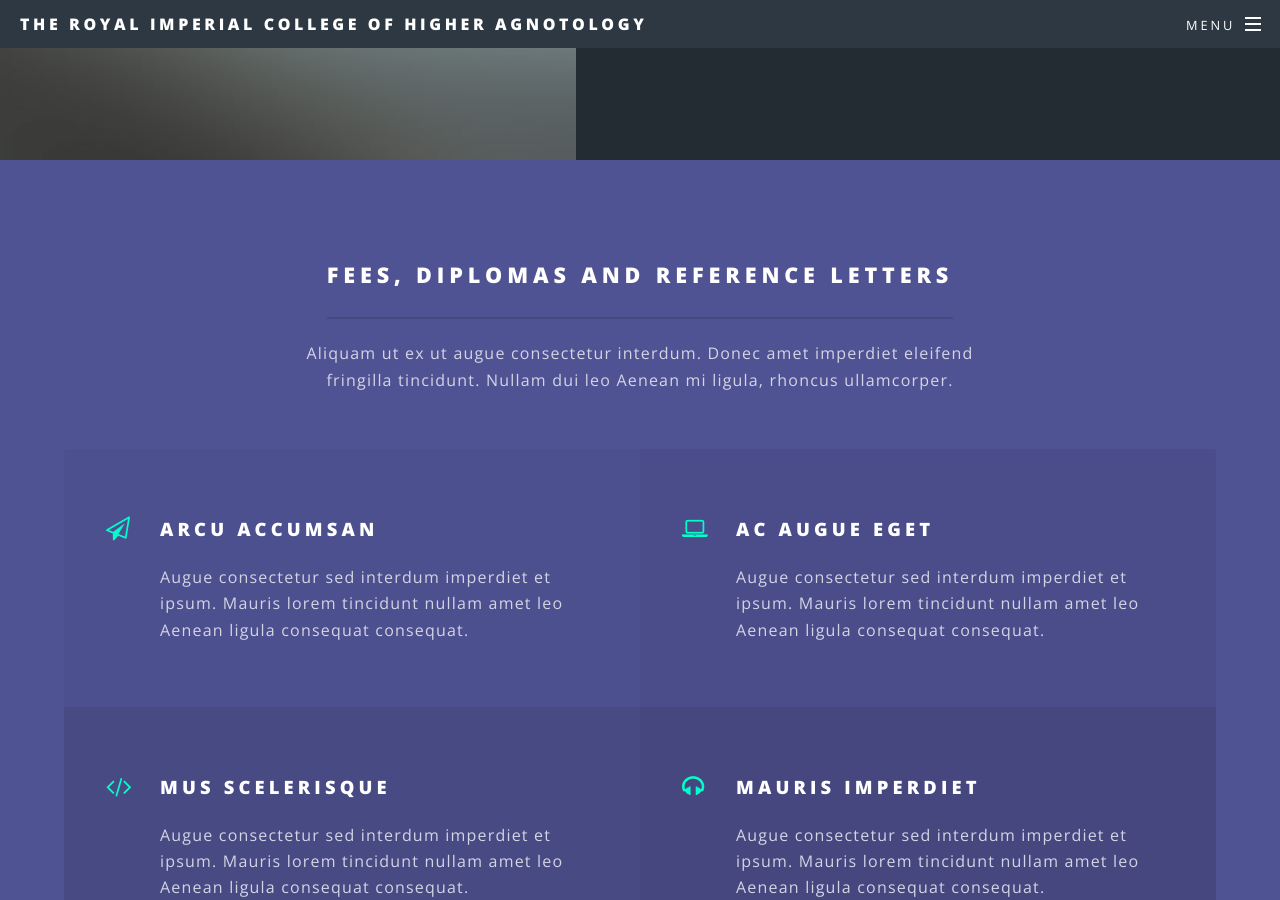
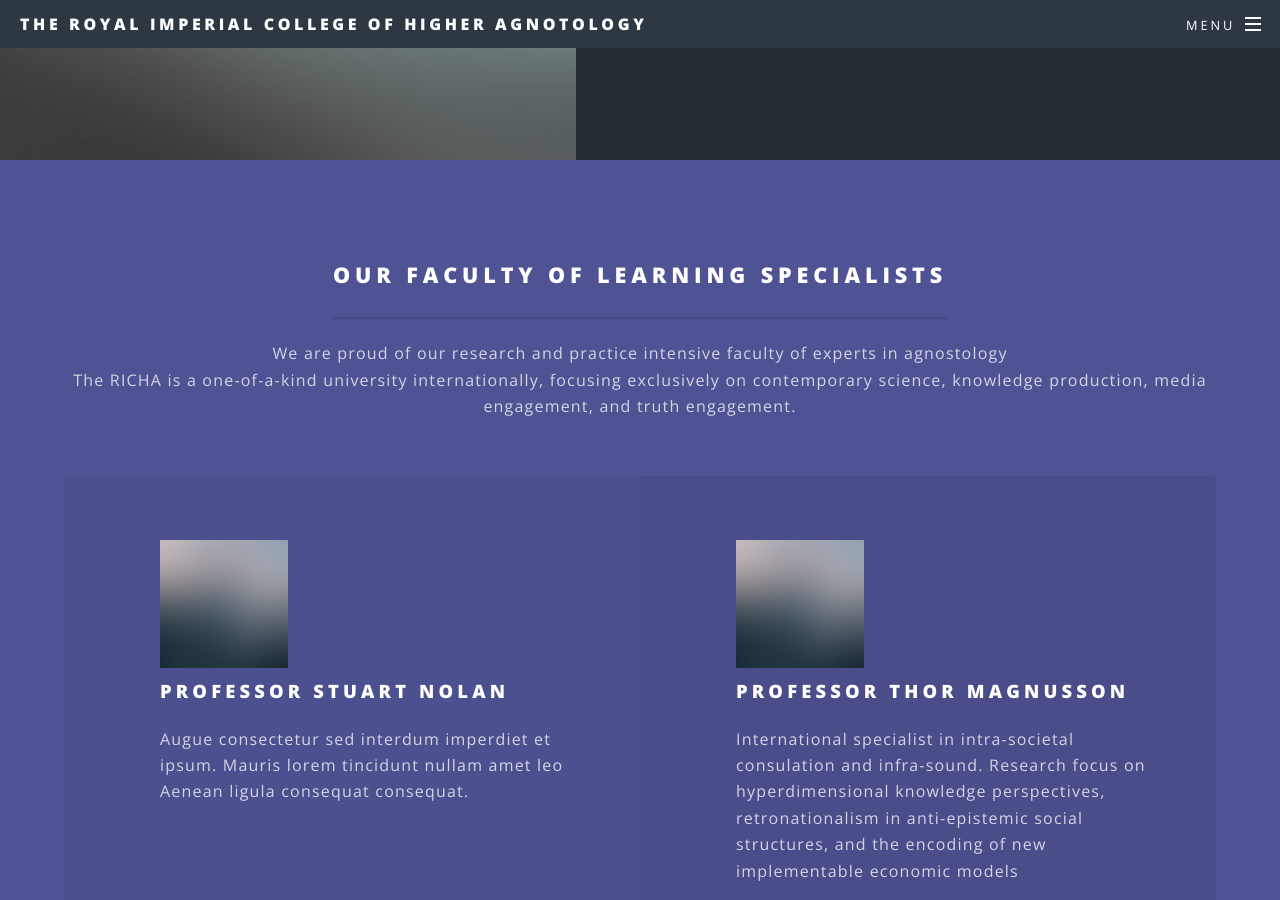
Before and after one commit to thormagnusson/agnostology, a Jekyll site: the page built from index.html, in a window 1280 px wide and 900 px high, scrolled down 2529 px. Built offline with Jekyll 4.4.1, drawn with Linux system fonts in a browser that asks for light colours.

Commit message:
adding gh-pages

```diff
--- a/index.html
+++ b/index.html
@@ -57,18 +57,20 @@ layout: landing
 					<section id="three" class="wrapper style3 special">
 						<div class="inner">
 							<header class="major">
-								<h2>Fees, diplomas and reference letters</h2>
-								<p>Aliquam ut ex ut augue consectetur interdum. Donec amet imperdiet eleifend<br />
-								fringilla tincidunt. Nullam dui leo Aenean mi ligula, rhoncus ullamcorper.</p>
+								<h2>Our faculty of learning specialists</h2>
+								<p>We are proud of our research and practice intensive faculty of experts in agnostology<br />
+								The RICHA is a one-of-a-kind university internationally, focusing exclusively on contemporary science, knowledge production, media engagement, and truth engagement.</p>
 							</header>
 							<ul class="features">
-								<li class="icon fa-paper-plane-o">
-									<h3>Arcu accumsan</h3>
+								<li>
+									<img src="/images/pic02.jpg" style="width:128px;height:128px;">
+									<h3>Professor Stuart Nolan</h3>
 									<p>Augue consectetur sed interdum imperdiet et ipsum. Mauris lorem tincidunt nullam amet leo Aenean ligula consequat consequat.</p>
 								</li>
-								<li class="icon fa-laptop">
-									<h3>Ac Augue Eget</h3>
-									<p>Augue consectetur sed interdum imperdiet et ipsum. Mauris lorem tincidunt nullam amet leo Aenean ligula consequat consequat.</p>
+								<li>
+									<img src="/images/pic02.jpg" style="width:128px;height:128px;">
+									<h3>Professor Thor Magnusson</h3>
+									<p>International specialist in intra-societal consulation and infra-sound. Research focus on hyperdimensional knowledge perspectives, retronationalism in anti-epistemic social structures, and the encoding of new implementable economic models</p>
 								</li>
 								<li class="icon fa-code">
 									<h3>Mus Scelerisque</h3>
```
Also changed, not shown: 5 other files.
